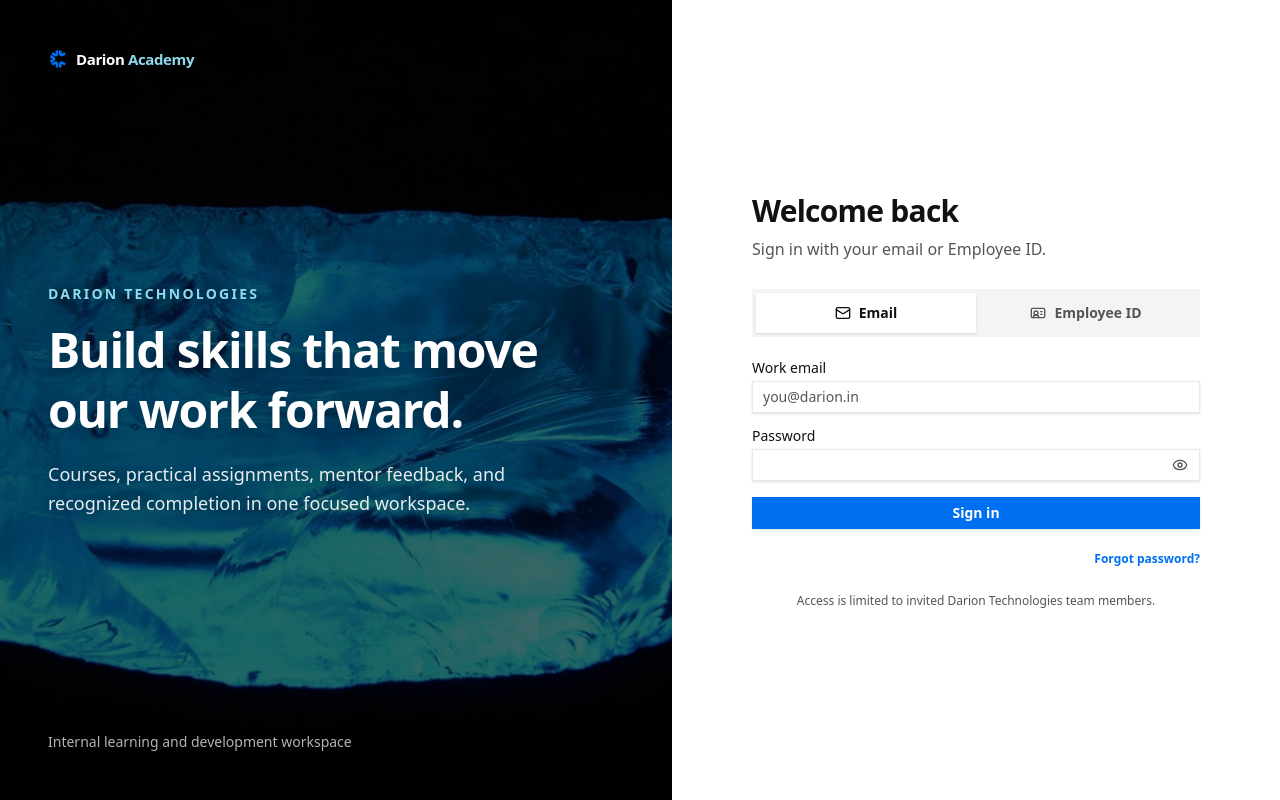
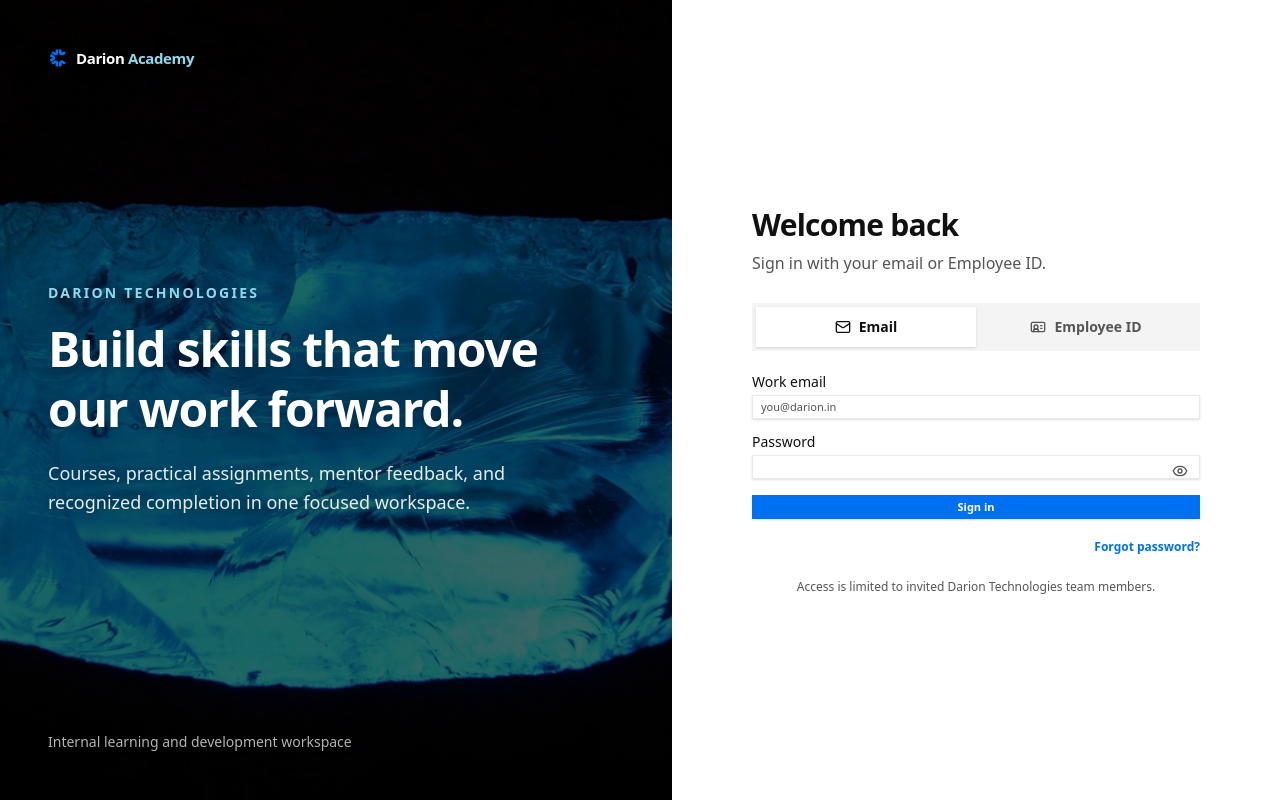
Before and after one commit to Darion-Technologies/Darion-Academy-v3, a Next.js app: page /login in a window 1280 px wide. Built offline with nearby package versions, Linux system fonts and the light colour scheme; no server answers.

Commit message:
v18.3 system upgrade

```diff
--- a/app/globals.css
+++ b/app/globals.css
@@ -135,7 +135,7 @@
   * { @apply border-border outline-ring/50; }
   html { background: var(--background); }
   body {
-    @apply min-h-screen bg-background text-foreground;
+    @apply min-h-screen bg-background text-foreground leading-tight;
     font-family: var(--font-sans);
     -webkit-font-smoothing: antialiased;
     text-rendering: optimizeLegibility;
--- a/components/ui/avatar.tsx
+++ b/components/ui/avatar.tsx
@@ -17,7 +17,7 @@ function Avatar({
       data-slot="avatar"
       data-size={size}
       className={cn(
-        "group/avatar relative flex size-8 shrink-0 select-none rounded-none after:absolute after:inset-0 after:after:border after:border-border after:mix-blend-darken data-[size=lg]:size-10 data-[size=sm]:size-6 dark:after:mix-blend-lighten",
+        "group/avatar relative flex size-6 shrink-0 select-none rounded-none after:absolute after:inset-0 after:after:border after:border-border after:mix-blend-darken data-[size=lg]:size-8 data-[size=sm]:size-4 dark:after:mix-blend-lighten",
         className
       )}
       {...props}
@@ -94,7 +94,7 @@ function AvatarGroupCount({
     <div
       data-slot="avatar-group-count"
       className={cn(
-        "relative flex size-8 shrink-0 items-center justify-center rounded-none bg-muted text-xs text-muted-foreground ring-2 ring-background group-has-data-[size=lg]/avatar-group:size-10 group-has-data-[size=sm]/avatar-group:size-6 [&>svg]:size-4 group-has-data-[size=lg]/avatar-group:[&>svg]:size-5 group-has-data-[size=sm]/avatar-group:[&>svg]:size-3",
+        "relative flex size-6 shrink-0 items-center justify-center rounded-none bg-muted text-[10px] text-muted-foreground ring-2 ring-background group-has-data-[size=lg]/avatar-group:size-8 group-has-data-[size=sm]/avatar-group:size-4 [&>svg]:size-3 group-has-data-[size=lg]/avatar-group:[&>svg]:size-4 group-has-data-[size=sm]/avatar-group:[&>svg]:size-2.5",
         className
       )}
       {...props}
--- a/components/ui/button.tsx
+++ b/components/ui/button.tsx
@@ -27,14 +27,14 @@ const buttonVariants = cva(
       },
       size: {
         default:
-          "h-8 gap-1.5 px-3",
-        xs: "h-6 gap-1 px-2 text-[10px] [&_svg:not([class*='size-'])]:size-3",
-        sm: "h-7 gap-1 px-2.5 text-xs [&_svg:not([class*='size-'])]:size-3.5",
-        lg: "h-10 gap-2 px-4",
-        icon: "size-8",
-        "icon-xs": "size-6 [&_svg:not([class*='size-'])]:size-3",
-        "icon-sm": "size-7",
-        "icon-lg": "size-10",
+          "h-6 gap-1 px-2 text-[11px]",
+        xs: "h-5 gap-1 px-1.5 text-[10px] [&_svg:not([class*='size-'])]:size-3",
+        sm: "h-5 gap-1 px-2 text-[10px] [&_svg:not([class*='size-'])]:size-3.5",
+        lg: "h-7 gap-1.5 px-2.5 text-xs",
+        icon: "size-6",
+        "icon-xs": "size-4 [&_svg:not([class*='size-'])]:size-3",
+        "icon-sm": "size-5",
+        "icon-lg": "size-7",
       },
     },
     defaultVariants: {
--- a/components/ui/card.tsx
+++ b/components/ui/card.tsx
@@ -12,7 +12,7 @@ function Card({
       data-slot="card"
       data-size={size}
       className={cn(
-        "group/card flex flex-col gap-(--card-spacing) rounded-none overflow-hidden border bg-card py-(--card-spacing) text-xs/relaxed text-card-foreground [--card-spacing:--spacing(1)] sm:[--card-spacing:--spacing(1)] has-data-[slot=card-footer]:pb-0 has-[>img:first-child]:pt-0 data-[size=sm]:[--card-spacing:--spacing(0.5)] sm:data-[size=sm]:[--card-spacing:--spacing(0.5)] data-[size=sm]:has-data-[slot=card-footer]:pb-0",
+        "group/card flex flex-col gap-(--card-spacing) rounded-none overflow-hidden border bg-card py-(--card-spacing) text-[11px]/relaxed text-card-foreground [--card-spacing:8px] sm:[--card-spacing:8px] has-data-[slot=card-footer]:pb-0 has-[>img:first-child]:pt-0 data-[size=sm]:[--card-spacing:4px] sm:data-[size=sm]:[--card-spacing:4px] data-[size=sm]:has-data-[slot=card-footer]:pb-0",
         className
       )}
       {...props}
--- a/components/ui/input.tsx
+++ b/components/ui/input.tsx
@@ -8,7 +8,7 @@ function Input({ className, type, ...props }: React.ComponentProps<"input">) {
       type={type}
       data-slot="input"
       className={cn(
-        "h-8 w-full min-w-0 rounded-none border border-input bg-card px-2.5 py-1.5 text-sm shadow-sm transition-colors outline-none file:inline-flex file:h-7 file:border-0 file:bg-transparent file:text-sm file:font-medium file:text-foreground placeholder:text-muted-foreground focus-visible:border-ring focus-visible:ring-2 focus-visible:ring-ring/25 disabled:pointer-events-none disabled:cursor-not-allowed disabled:bg-muted disabled:opacity-70 aria-invalid:border-destructive aria-invalid:ring-2 aria-invalid:ring-destructive/20",
+        "h-6 w-full min-w-0 rounded-none border border-input bg-card px-2 py-0.5 text-[11px] shadow-sm transition-colors outline-none file:inline-flex file:h-5 file:border-0 file:bg-transparent file:text-[10px] file:font-medium file:text-foreground placeholder:text-muted-foreground focus-visible:border-ring focus-visible:ring-2 focus-visible:ring-ring/25 disabled:pointer-events-none disabled:cursor-not-allowed disabled:bg-muted disabled:opacity-70 aria-invalid:border-destructive aria-invalid:ring-2 aria-invalid:ring-destructive/20",
         className
       )}
       {...props}
--- a/components/ui/sidebar.tsx
+++ b/components/ui/sidebar.tsx
@@ -26,9 +26,9 @@ import { PanelLeftIcon } from "lucide-react"
 
 const SIDEBAR_COOKIE_NAME = "sidebar_state"
 const SIDEBAR_COOKIE_MAX_AGE = 60 * 60 * 24 * 7
-const SIDEBAR_WIDTH = "16rem"
+const SIDEBAR_WIDTH = "14rem"
 const SIDEBAR_WIDTH_MOBILE = "18rem"
-const SIDEBAR_WIDTH_ICON = "3rem"
+const SIDEBAR_WIDTH_ICON = "2.5rem"
 const SIDEBAR_KEYBOARD_SHORTCUT = "b"
 
 type SidebarContextProps = {
--- a/components/ui/table.tsx
+++ b/components/ui/table.tsx
@@ -70,7 +70,7 @@ function TableHead({ className, ...props }: React.ComponentProps<"th">) {
     <th
       data-slot="table-head"
       className={cn(
-        "h-9 px-3 text-left align-middle text-[11px] font-semibold text-muted-foreground whitespace-nowrap [&:has([role=checkbox])]:pr-0",
+        "h-6 px-1.5 text-left align-middle text-[9px] uppercase font-semibold text-muted-foreground whitespace-nowrap [&:has([role=checkbox])]:pr-0",
         className
       )}
       {...props}
@@ -83,7 +83,7 @@ function TableCell({ className, ...props }: React.ComponentProps<"td">) {
     <td
       data-slot="table-cell"
       className={cn(
-        "px-3 py-2 align-middle whitespace-nowrap [&:has([role=checkbox])]:pr-0",
+        "px-1.5 py-0.5 align-middle whitespace-nowrap text-[11px] [&:has([role=checkbox])]:pr-0",
         className
       )}
       {...props}
```
